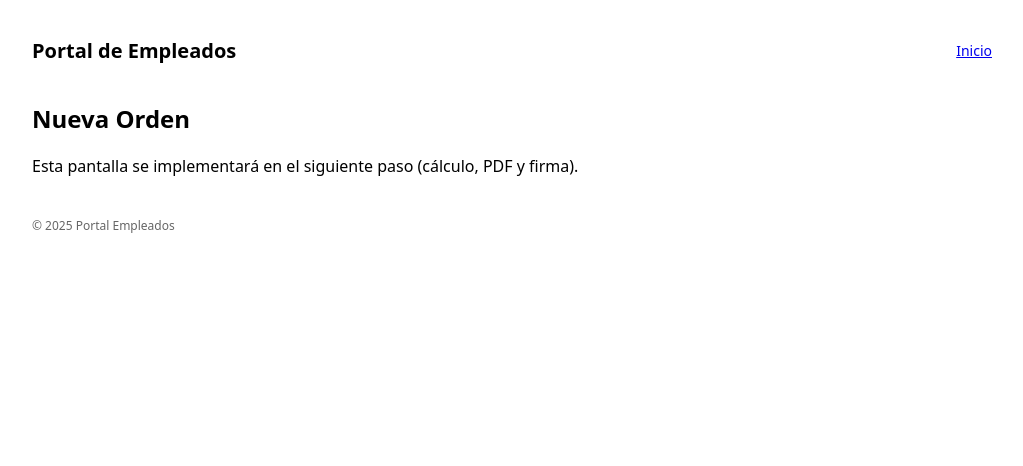
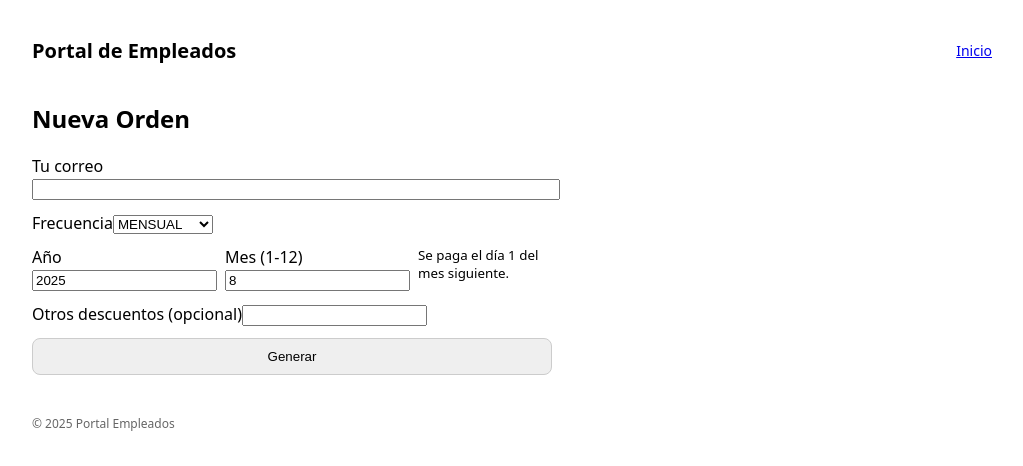
Before and after one commit to DPR2204/portal-empleados, a Next.js app: page /ordenes/nueva in a window 1280 px wide. Shown: the top 466 px of the page, without its empty margins (128-1151 px from the left). Built offline with nearby package versions, Linux system fonts and the light colour scheme; no server answers.

Commit message:
Update page.js

```diff
--- a/app/ordenes/nueva/page.js
+++ b/app/ordenes/nueva/page.js
@@ -1,8 +1,88 @@
+'use client';
+import { useEffect, useState } from 'react';
+import { supabase } from '../../../lib/supabaseClient';
+
 export default function NuevaOrden() {
+  const [email, setEmail] = useState('');
+  const [frecuencia, setFrecuencia] = useState('MENSUAL');
+  const [anio, setAnio] = useState(new Date().getFullYear());
+  const [mes, setMes] = useState(new Date().getMonth()+1); // 1..12
+  const [quincena, setQuincena] = useState('Q1');
+  const [inicio, setInicio] = useState('');
+  const [fin, setFin] = useState('');
+  const [dias, setDias] = useState('');
+  const [otrosDesc, setOtrosDesc] = useState('');
+  const [resp, setResp] = useState(null);
+  const [err, setErr] = useState('');
+
+  useEffect(() => {
+    supabase.auth.getUser().then(({ data }) => setEmail(data?.user?.email || ''));
+  }, []);
+
+  const generar = async (e) => {
+    e.preventDefault();
+    setErr(''); setResp(null);
+    const payload = { emailColaborador: email, frecuencia, anio, mes, quincena, inicio, fin, dias_laborados: dias, otros_descuentos: otrosDesc };
+    const r = await fetch('/api/ordenes/generar', { method:'POST', headers:{'Content-Type':'application/json'}, body: JSON.stringify(payload) });
+    const j = await r.json();
+    if (!r.ok) { setErr(j.error || 'Error'); return; }
+    setResp(j);
+  };
+
   return (
     <main>
       <h2>Nueva Orden</h2>
-      <p>Esta pantalla se implementará en el siguiente paso (cálculo, PDF y firma).</p>
+      <form onSubmit={generar} style={{ display:'grid', gap:12, maxWidth:520 }}>
+        <div><label>Tu correo</label><input value={email} readOnly style={{ width:'100%' }} /></div>
+        <div>
+          <label>Frecuencia</label>
+          <select value={frecuencia} onChange={e=>setFrecuencia(e.target.value)}>
+            <option value="MENSUAL">MENSUAL</option>
+            <option value="QUINCENAL">QUINCENAL</option>
+            <option value="DIAS">DÍAS</option>
+          </select>
+        </div>
+        {frecuencia === 'MENSUAL' && (
+          <div style={{ display:'flex', gap:8 }}>
+            <div><label>Año</label><input type="number" value={anio} onChange={e=>setAnio(e.target.value)} /></div>
+            <div><label>Mes (1-12)</label><input type="number" value={mes} onChange={e=>setMes(e.target.value)} /></div>
+            <small>Se paga el día 1 del mes siguiente.</small>
+          </div>
+        )}
+        {frecuencia === 'QUINCENAL' && (
+          <div style={{ display:'flex', gap:8, alignItems:'end' }}>
+            <div><label>Año</label><input type="number" value={anio} onChange={e=>setAnio(e.target.value)} /></div>
+            <div><label>Mes</label><input type="number" value={mes} onChange={e=>setMes(e.target.value)} /></div>
+            <div>
+              <label>Quincena</label>
+              <select value={quincena} onChange={e=>setQuincena(e.target.value)}>
+                <option value="Q1">Q1 (1–15)</option>
+                <option value="Q2">Q2 (16–fin)</option>
+              </select>
+            </div>
+          </div>
+        )}
+        {frecuencia === 'DIAS' && (
+          <div style={{ display:'grid', gap:8 }}>
+            <div><label>Inicio</label><input type="date" value={inicio} onChange={e=>setInicio(e.target.value)} /></div>
+            <div><label>Fin</label><input type="date" value={fin} onChange={e=>setFin(e.target.value)} /></div>
+            <div><label>Días laborados</label><input type="number" step="0.5" value={dias} onChange={e=>setDias(e.target.value)} /></div>
+          </div>
+        )}
+        <div><label>Otros descuentos (opcional)</label><input type="number" step="0.01" value={otrosDesc} onChange={e=>setOtrosDesc(e.target.value)} /></div>
+        <button type="submit" style={{ padding:10, border:'1px solid #ccc', borderRadius:8 }}>Generar</button>
+      </form>
+
+      {err && <p style={{ color:'red', marginTop:12 }}>Error: {err}</p>}
+      {resp && (
+        <div style={{ marginTop:16, border:'1px solid #eee', padding:12 }}>
+          <h3>Orden creada</h3>
+          <p><strong>Folio:</strong> {resp.folio}</p>
+          <p><strong>Periodo:</strong> {resp.periodo}</p>
+          <p><strong>Bruto:</strong> Q {resp.bruto} | <strong>Adelantos:</strong> Q {resp.adelantos} | <strong>Neto:</strong> Q {resp.neto}</p>
+          <p><a href={`/verify/${resp.verify_token}`} target="_blank">Verificar (link con token)</a></p>
+        </div>
+      )}
     </main>
   );
 }
```
